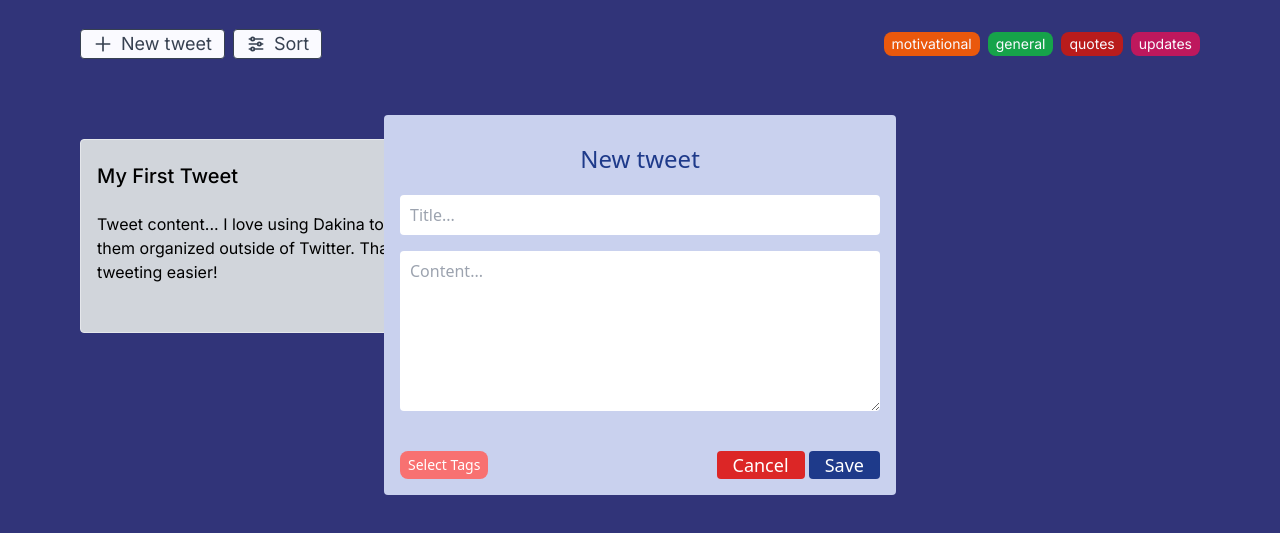
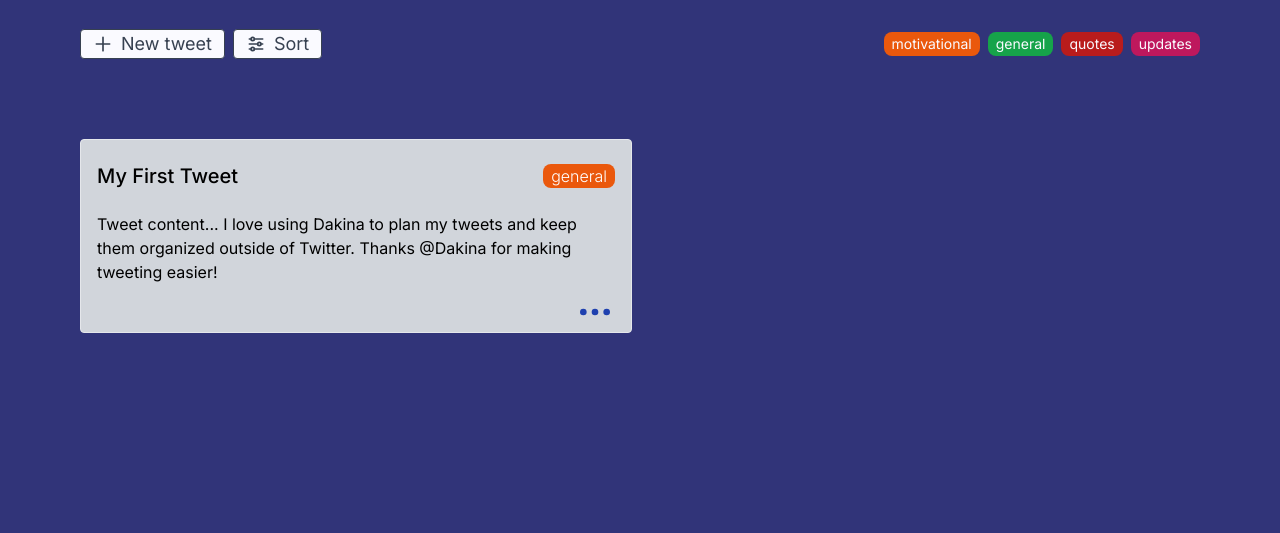
Before and after one commit to benjamincotta/Dakina-App, a website: page public/index.html in a window 1280 px wide. Shown: the part 95-628 px from the top of the page. Drawn offline with Linux system fonts and the light colour scheme.

Commit message:
Update index.html

```diff
--- a/public/index.html
+++ b/public/index.html
@@ -16,7 +16,7 @@
 </head>
 
 <body class="bg-background">
-    <div class="new-tweet-modal flex justify-center items-center w-full h-full absolute z-10">
+    <div class="new-tweet-modal hidden justify-center items-center w-full h-full absolute z-10">
         <form id="new-tweet-form" class="min-w-[40%] flex flex-col text-center bg-soft_blue p-4 rounded">
             <h3 class="my-3 text-2xl text-blue-900 font-light">New tweet</h3>
             <input type="text" id="tweet-title-input" class="my-2 py-2 rounded" placeholder="Title...">
```
